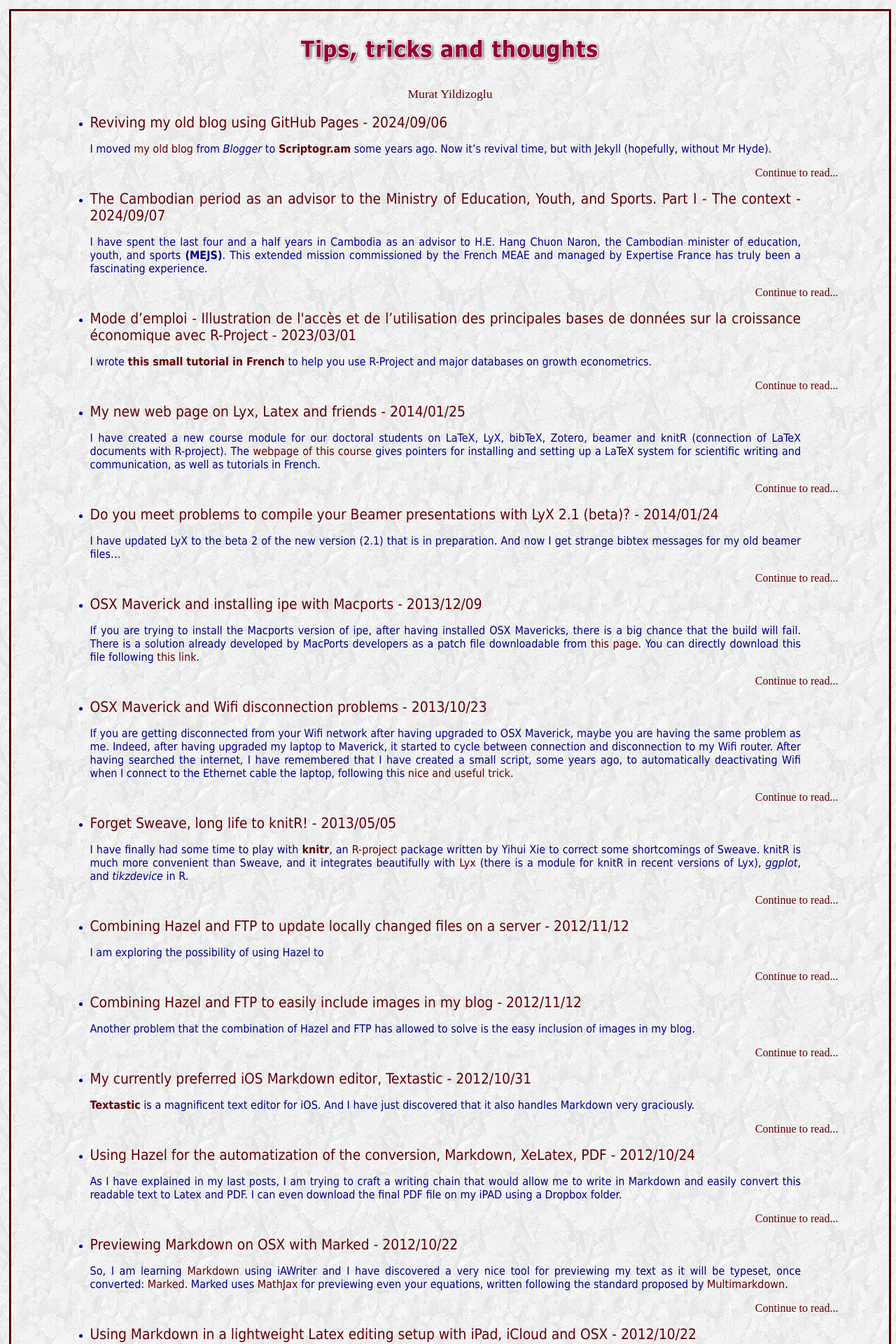
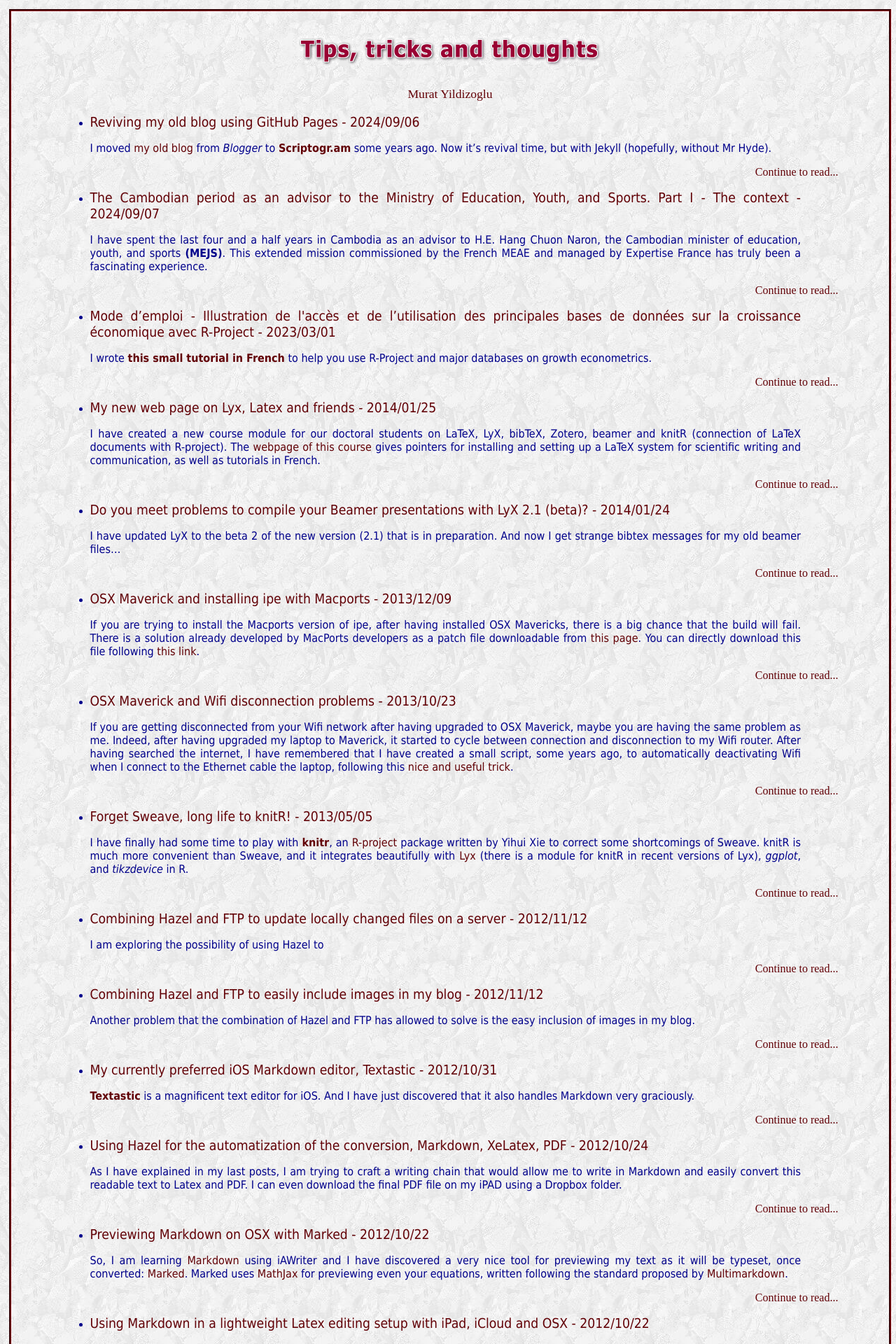
Before and after one commit to myildi/myildi.github.io, a Jekyll site: the page built from index.html, in a window 1280 px wide. Shown: the top 1920 px of the page at 70% size. Built offline with Jekyll 4.4.1, drawn with Linux system fonts in a browser that asks for light colours.

Commit message:
Update main2.css

```diff
--- a/css/main2.css
+++ b/css/main2.css
@@ -18,7 +18,8 @@
 	left: auto;
 }
 
-a:link {color: #620006;
+a:link {
+color: #620006;
 text-decoration: none;
  }
 
@@ -26,8 +27,9 @@
 
 
 .posttitle {font-family: Tahoma, Geneva, sans-serif;
-font-size: 1.3em;
-color: #9c8603;
+font-size: 1.2em;
+color: purple ;
+/* #9c8603; */
 width: 95%;
 }
 
```
